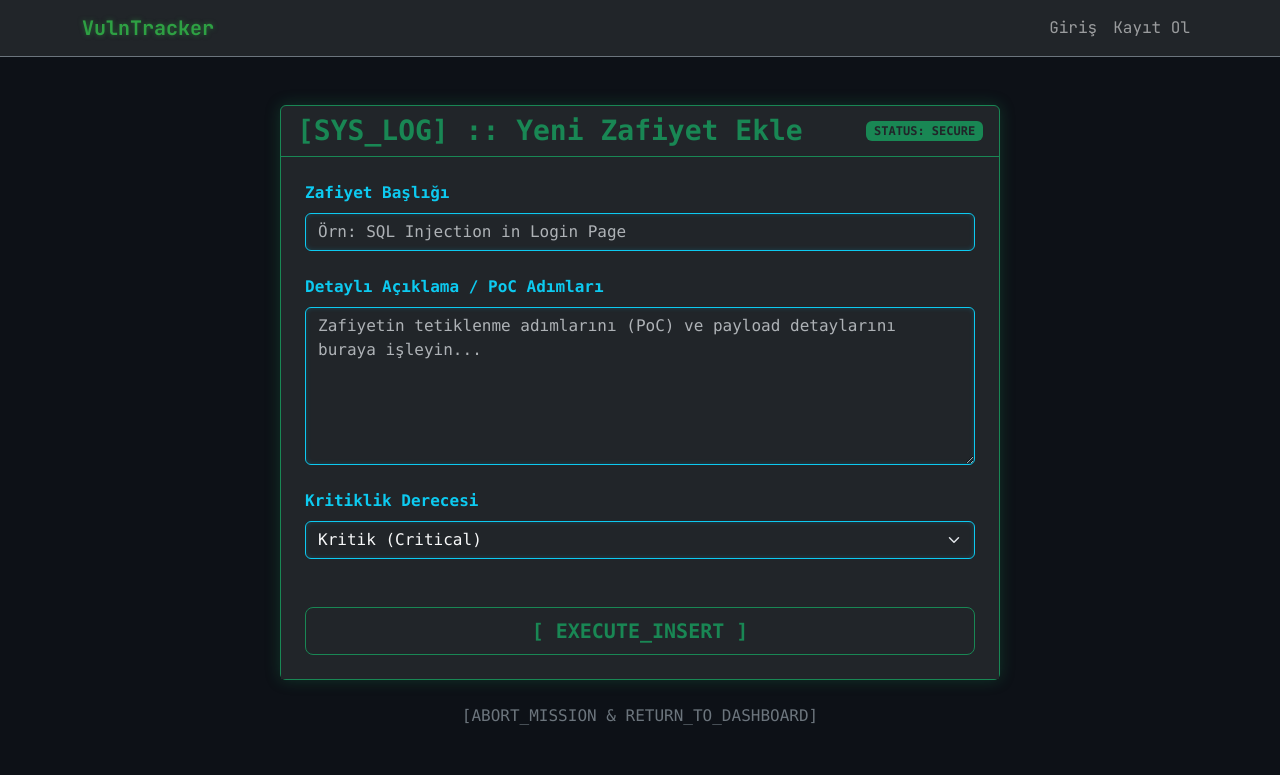
After one commit to nextemir/VulnTracker, a Flask app: page /vulnerability/add in a window 1280 px wide. The commit adds this page. Shown: the top 775 px of the page. Run offline with Flask 3, Linux system fonts and the light colour scheme; the visitor is signed in with stand-in values (Sample User, id 1).

Commit message:
Code: Oturum 6 tamamlandi. Zafiyet CRUD operasyonlari ve dinamik form motoru basariyla test edilip kilitlendi

```diff
--- a/app/main/__init__.py
+++ b/app/main/__init__.py
@@ -1,9 +1,10 @@
 # pyrefly: ignore [missing-import]
-from flask import Blueprint, render_template, request
-from flask_login import login_required
+from flask import Blueprint, render_template, request, redirect, url_for, flash
+from flask_login import login_required, current_user
 from app import db
 from app.models import Vulnerability
 from sqlalchemy import select
+from app.main.forms import VulnerabilityForm
 
 # Blueprint nesnen (Oturum yapısına uygun 'bp')
 bp = Blueprint('main', __name__)
@@ -20,3 +21,63 @@ def index():
 
     # Ajanın yazdığı o cyberpunk index.html dosyasını çağırıyoruz
     return render_template('main/index.html', vulnerabilities=vulnerabilities)
+
+@bp.route('/vulnerability/add', methods=['GET', 'POST'])
+@login_required
+def create_vulnerability():
+    form = VulnerabilityForm()
+    if form.validate_on_submit():
+        vulnerability = Vulnerability(
+            title=form.title.data,
+            description=form.description.data,
+            severity=form.severity.data,
+            user=current_user
+        )
+        db.session.add(vulnerability)
+        try:
+            db.session.commit()
+            flash('Yeni zafiyet sisteme başarıyla işlendi.', 'success')
+            return redirect(url_for('main.index'))
+        except Exception as e:
+            db.session.rollback()
+            flash('Sistemsel bir hata oluştu, işlem güvenli bir şekilde geri alındı.', 'danger')
+            # Gerçek kurumsal senaryoda burada loglama yapılır (örn: current_app.logger.error(e))
+
+    return render_template('main/vulnerability_form.html', title='Yeni Zafiyet Ekle', form=form)
+
+@bp.route('/vulnerability/<int:vuln_id>/edit', methods=['GET', 'POST'])
+@login_required
+def edit_vulnerability(vuln_id):
+    vulnerability = db.get_or_404(Vulnerability, vuln_id)
+    form = VulnerabilityForm()
+
+    if form.validate_on_submit():
+        vulnerability.title = form.title.data
+        vulnerability.description = form.description.data
+        vulnerability.severity = form.severity.data
+        try:
+            db.session.commit()
+            flash('Zafiyet kaydı başarıyla güncellendi.', 'success')
+            return redirect(url_for('main.index'))
+        except Exception as e:
+            db.session.rollback()
+            flash('Sistemsel bir hata oluştu, güncelleme işlemi geri alındı.', 'danger')
+    elif request.method == 'GET':
+        form.title.data = vulnerability.title
+        form.description.data = vulnerability.description
+        form.severity.data = vulnerability.severity
+
+    return render_template('main/vulnerability_form.html', title='Zafiyeti Düzenle', form=form, vulnerability=vulnerability)
+
+@bp.route('/vulnerability/<int:vuln_id>/delete', methods=['POST'])
+@login_required
+def delete_vulnerability(vuln_id):
+    vulnerability = db.get_or_404(Vulnerability, vuln_id)
+    db.session.delete(vulnerability)
+    try:
+        db.session.commit()
+        flash('Zafiyet kaydı sistemden kalıcı olarak silindi.', 'info')
+    except Exception as e:
+        db.session.rollback()
+        flash('Silme işlemi sırasında hata oluştu, işlem durduruldu.', 'danger')
+    return redirect(url_for('main.index'))
--- /dev/null
+++ b/app/main/forms.py
@@ -0,0 +1,23 @@
+# app/main/forms.py
+from flask_wtf import FlaskForm
+from wtforms import StringField, TextAreaField, SelectField, SubmitField
+from wtforms.validators import DataRequired, Length
+
+class VulnerabilityForm(FlaskForm):
+    title = StringField('Zafiyet Başlığı', validators=[
+        DataRequired(message="Zafiyet başlığı boş bırakılamaz."),
+        Length(min=5, max=100, message="Başlık en az 5, en fazla 100 karakter olmalıdır.")
+    ])
+
+    description = TextAreaField('Detaylı Açıklama / PoC Adımları', validators=[
+        DataRequired(message="Zafiyet açıklaması boş bırakılamaz.")
+    ])
+
+    severity = SelectField('Kritiklik Derecesi', choices=[
+        ('KRİTİK', 'Kritik (Critical)'),
+        ('YÜKSEK', 'Yüksek (High)'),
+        ('ORTA', 'Orta (Medium)'),
+        ('DÜŞÜK', 'Düşük (Low)')
+    ], validators=[DataRequired(message="Lütfen bir kritiklik derecesi seçiniz.")])
+
+    submit = SubmitField('Zafiyeti Sisteme İşle')
--- /dev/null
+++ b/app/templates/main/vulnerability_form.html
@@ -0,0 +1,103 @@
+{% extends "base.html" %}
+
+{% block title %}{{ title }} - VulnTracker{% endblock %}
+
+{% block content %}
+<div class="container mt-5">
+    <div class="row justify-content-center">
+        <div class="col-lg-8 col-md-10">
+            <!-- SOC Terminal Estetiği -->
+            <div class="card bg-dark border-success shadow-lg" style="box-shadow: 0 0 15px rgba(25, 135, 84, 0.3) !important;">
+
+                <div class="card-header border-success border-bottom bg-transparent d-flex justify-content-between align-items-center">
+                    <h3 class="mb-0 text-success font-monospace fw-bold">
+                        <i class="bi bi-shield-exclamation"></i> [SYS_LOG] :: {{ title }}
+                    </h3>
+                    <span class="badge bg-success text-dark font-monospace">STATUS: SECURE</span>
+                </div>
+
+                <div class="card-body bg-dark text-light p-4">
+                    <!-- Dinamik Form Başlangıcı -->
+                    <form method="POST" action="">
+                        <!-- Kurumsal Güvenlik Tetiği: CSRF Token (ZORUNLU) -->
+                        {{ form.csrf_token }}
+
+                        <div class="mb-4">
+                            {{ form.title.label(class="form-label text-info fw-bold font-monospace") }}
+                            {{ form.title(class="form-control bg-dark text-light border-info font-monospace", placeholder="Örn: SQL Injection in Login Page", style="box-shadow: inset 0 0 5px rgba(13, 202, 240, 0.2);") }}
+                            {% for error in form.title.errors %}
+                                <div class="text-danger mt-2 font-monospace small">
+                                    <i class="bi bi-exclamation-triangle-fill"></i> [ERROR]: {{ error }}
+                                </div>
+                            {% endfor %}
+                        </div>
+
+                        <div class="mb-4">
+                            {{ form.description.label(class="form-label text-info fw-bold font-monospace") }}
+                            {{ form.description(class="form-control bg-dark text-light border-info font-monospace", rows="6", placeholder="Zafiyetin tetiklenme adımlarını (PoC) ve payload detaylarını buraya işleyin...", style="box-shadow: inset 0 0 5px rgba(13, 202, 240, 0.2); resize: vertical;") }}
+                            {% for error in form.description.errors %}
+                                <div class="text-danger mt-2 font-monospace small">
+                                    <i class="bi bi-exclamation-triangle-fill"></i> [ERROR]: {{ error }}
+                                </div>
+                            {% endfor %}
+                        </div>
+
+                        <div class="mb-5">
+                            {{ form.severity.label(class="form-label text-info fw-bold font-monospace") }}
+                            {{ form.severity(class="form-select bg-dark text-light border-info font-monospace", style="box-shadow: inset 0 0 5px rgba(13, 202, 240, 0.2);") }}
+                            {% for error in form.severity.errors %}
+                                <div class="text-danger mt-2 font-monospace small">
+                                    <i class="bi bi-exclamation-triangle-fill"></i> [ERROR]: {{ error }}
+                                </div>
+                            {% endfor %}
+                        </div>
+
+                        <div class="d-grid gap-2 mt-4">
+                            <!-- Dinamik Buton Render İşlemi -->
+                            {% if vulnerability %}
+                                <!-- Düzenleme Modu: Uyarı/Turuncu Neon -->
+                                {{ form.submit(class="btn btn-outline-warning btn-lg font-monospace fw-bold", value="[ OVERRIDE_RECORD ]") }}
+                            {% else %}
+                                <!-- Ekleme Modu: Başarılı/Yeşil Neon -->
+                                {{ form.submit(class="btn btn-outline-success btn-lg font-monospace fw-bold", value="[ EXECUTE_INSERT ]") }}
+                            {% endif %}
+                        </div>
+                    </form>
+                </div>
+            </div>
+
+            <div class="text-center mt-4 mb-5">
+                <a href="{{ url_for('main.index') }}" class="text-decoration-none text-secondary font-monospace hover-text-light">
+                    <i class="bi bi-arrow-return-left"></i> [ABORT_MISSION & RETURN_TO_DASHBOARD]
+                </a>
+            </div>
+        </div>
+    </div>
+</div>
+
+<style>
+    /* Siberpunk Form Hover ve Focus Efektleri */
+    .form-control:focus, .form-select:focus {
+        background-color: #1a1d20;
+        color: #fff;
+        border-color: #0dcaf0;
+        box-shadow: 0 0 10px rgba(13, 202, 240, 0.5) !important;
+        outline: 0;
+    }
+
+    .btn-outline-success:hover {
+        box-shadow: 0 0 15px rgba(25, 135, 84, 0.6);
+        text-shadow: 0 0 5px #000;
+    }
+
+    .btn-outline-warning:hover {
+        box-shadow: 0 0 15px rgba(255, 193, 7, 0.6);
+        text-shadow: 0 0 5px #000;
+    }
+
+    .hover-text-light:hover {
+        color: #f8f9fa !important;
+        text-shadow: 0 0 8px rgba(255, 255, 255, 0.5);
+    }
+</style>
+{% endblock %}
```
Also changed, not shown: app/templates/main/index.html (+9 -5 lines).
